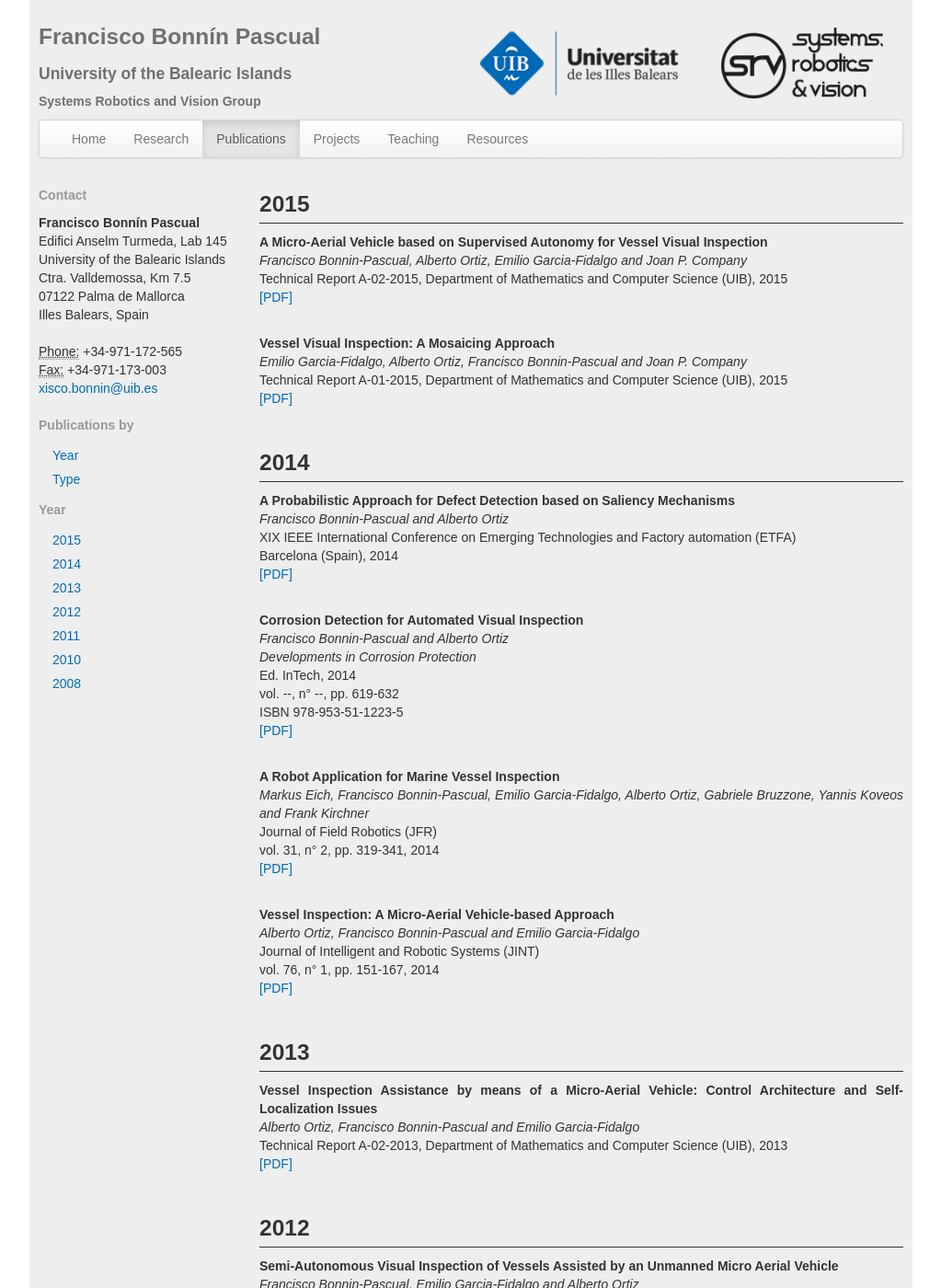
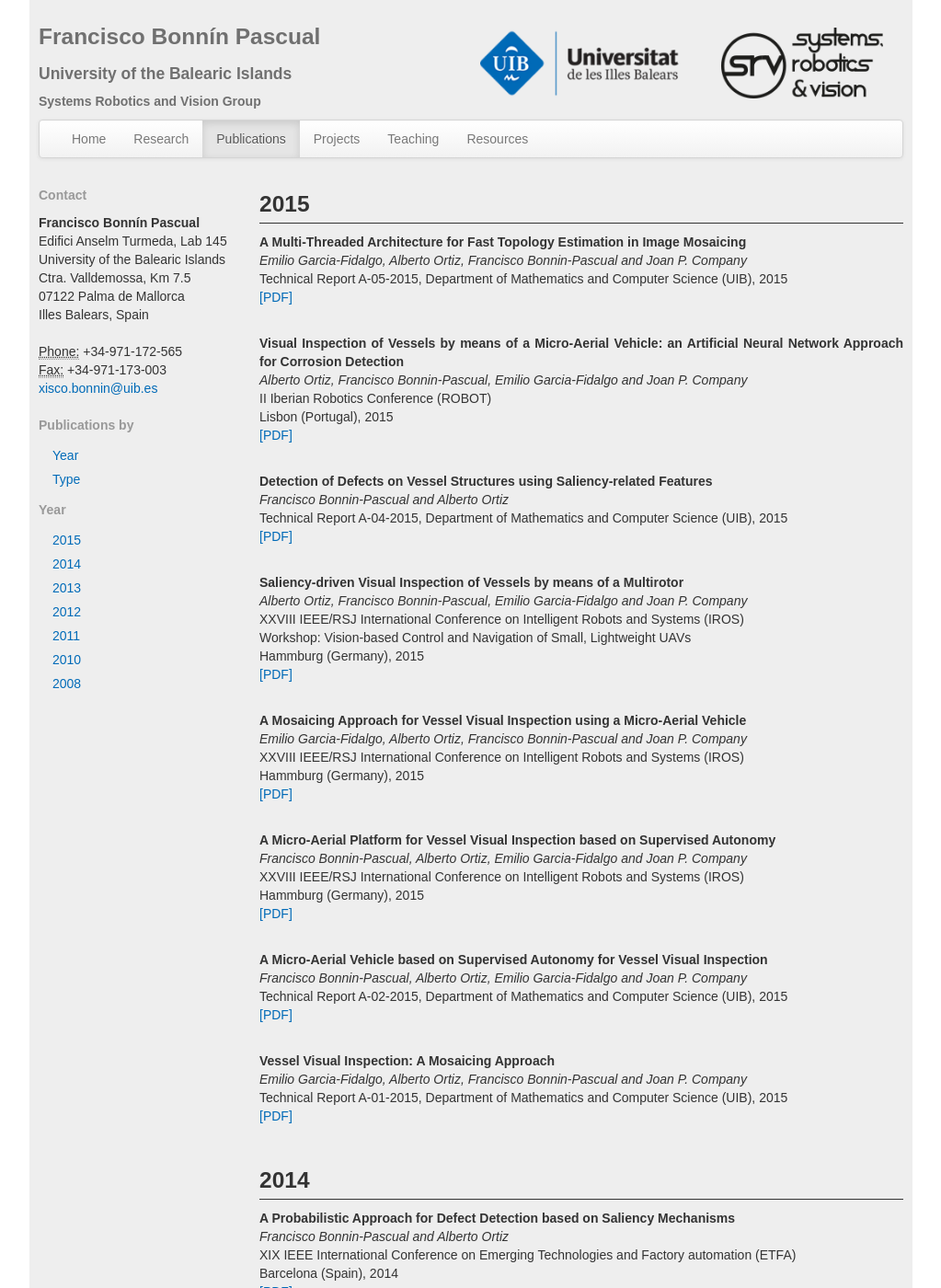
Before and after one commit to xiscobonnin/xiscobonnin.github.io, a Jekyll site: the page built from publications/index.html, in a window 1280 px wide and 1400 px high. Shown: the whole window at 92% size, without its empty margins (128-1151 px from the left). Built offline with Jekyll 4.4.1, drawn with Linux system fonts in a browser that asks for light colours.

Commit message:
Updating publications

```diff
--- a/publications/index.html
+++ b/publications/index.html
@@ -5,6 +5,53 @@
 <!-- 2015 -->
 <a name="2015"></a>
 <h3 class="title-und">2015</h3>
+
+<p class="text-justify">
+<strong>A Multi-Threaded Architecture for Fast Topology Estimation in Image Mosaicing</strong><br>
+<em>Emilio Garcia-Fidalgo, Alberto Ortiz, Francisco Bonnin-Pascual and Joan P. Company</em><br>
+Technical Report A-05-2015, Department of Mathematics and Computer Science (UIB), 2015<br>
+<a href="/static/papers/techrepA052015_Garcia2015.pdf">[PDF]</a>
+</p><br>
+
+<p class="text-justify">
+<strong>Visual Inspection of Vessels by means of a Micro-Aerial Vehicle: an Artificial Neural Network Approach for Corrosion Detection</strong><br>
+<em>Alberto Ortiz, Francisco Bonnin-Pascual, Emilio Garcia-Fidalgo and Joan P. Company</em><br>
+II Iberian Robotics Conference (ROBOT)<br>
+Lisbon (Portugal), 2015<br>
+<a href="/static/papers/conf_ROBOT_Ortiz2015.pdf">[PDF]</a>
+</p><br>
+
+<p class="text-justify">
+<strong>Detection of Defects on Vessel Structures using Saliency-related Features</strong><br>
+<em>Francisco Bonnin-Pascual and Alberto Ortiz</em><br>
+Technical Report A-04-2015, Department of Mathematics and Computer Science (UIB), 2015<br>
+<a href="/static/papers/techrepA042015_Bonnin2015.pdf">[PDF]</a>
+</p><br>
+
+<p class="text-justify">
+<strong>Saliency-driven Visual Inspection of Vessels by means of a Multirotor</strong><br>
+<em>Alberto Ortiz, Francisco Bonnin-Pascual, Emilio Garcia-Fidalgo and Joan P. Company</em><br>
+XXVIII IEEE/RSJ International Conference on Intelligent Robots and Systems (IROS)<br>
+Workshop: Vision-based Control and Navigation of Small, Lightweight UAVs<br>
+Hammburg (Germany), 2015<br>
+<a href="/static/papers/conf_ws_IROS_Ortiz2015.pdf">[PDF]</a>
+</p><br>
+
+<p class="text-justify">
+<strong>A Mosaicing Approach for Vessel Visual Inspection using a Micro-Aerial Vehicle</strong><br>
+<em>Emilio Garcia-Fidalgo, Alberto Ortiz, Francisco Bonnin-Pascual and Joan P. Company</em><br>
+XXVIII IEEE/RSJ International Conference on Intelligent Robots and Systems (IROS)<br>
+Hammburg (Germany), 2015<br>
+<a href="/static/papers/conf_IROS_Garcia2015.pdf">[PDF]</a>
+</p><br>
+
+<p class="text-justify">
+<strong>A Micro-Aerial Platform for Vessel Visual Inspection based on Supervised Autonomy</strong><br>
+<em>Francisco Bonnin-Pascual, Alberto Ortiz, Emilio Garcia-Fidalgo and Joan P. Company</em><br>
+XXVIII IEEE/RSJ International Conference on Intelligent Robots and Systems (IROS)<br>
+Hammburg (Germany), 2015<br>
+<a href="/static/papers/conf_IROS_Bonnin2015.pdf">[PDF]</a>
+</p><br>
 
 <p class="text-justify">
 <strong>A Micro-Aerial Vehicle based on Supervised Autonomy for Vessel Visual Inspection</strong><br>
```
Also changed, not shown: 6 other files.
